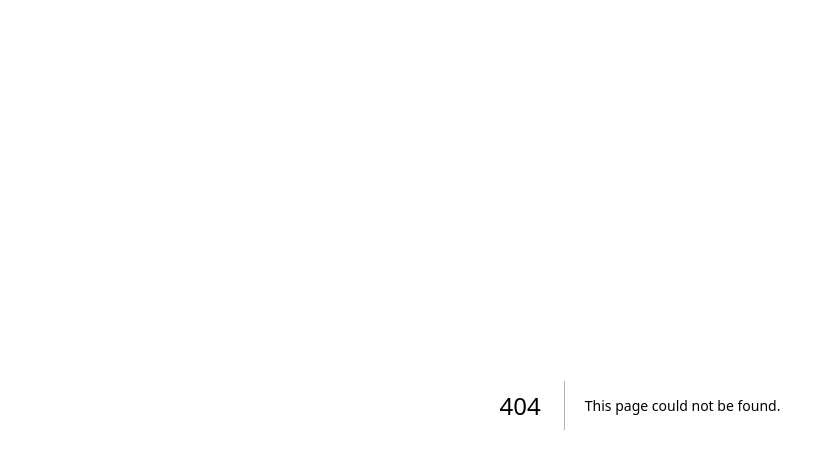
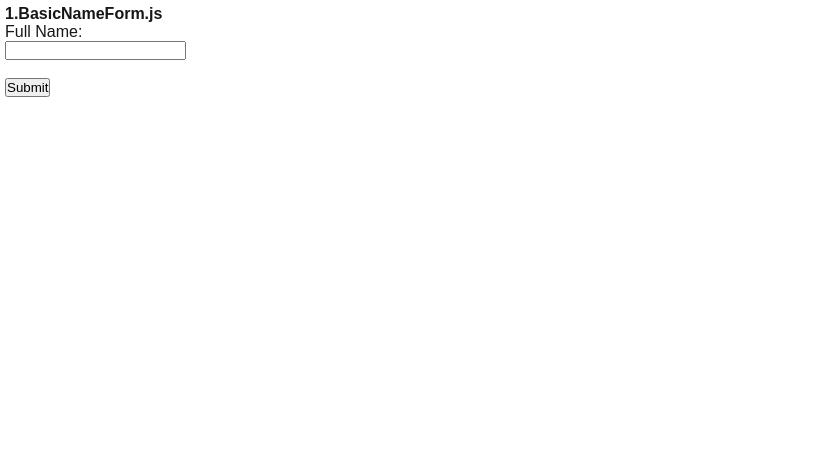
Before and after one commit to gkurkjian/WEB422_Week7_Forms_Introduction, a Next.js app in the folder my-app/: page /components/1.BasicNameForm in a window 1280 px wide. Before the commit this address had no page. Shown: the top 468 px of the page, without its empty margins (0-834 px from the left). Built offline with nearby package versions, Linux system fonts and the light colour scheme.

Commit message:
second commit, 1.BasicNameForm made for practice

```diff
--- /dev/null
+++ b/my-app/pages/components/1.BasicNameForm.js
@@ -0,0 +1,18 @@
+export default function BasicNameForm() {
+
+    function submitForm(e) {
+        e.preventDefault();
+        console.log("1.BasicNameForm.js --> form submitted");
+    }
+    return (
+        <>
+            <form onSubmit={submitForm}>
+                <h4>1.BasicNameForm.js</h4>
+                Full Name: <br />
+                <input type="text" name="fullName"/>
+                <br /><br />
+                <button type="submit">Submit</button>
+            </form>
+        </>
+    )
+}
--- a/my-app/pages/index.js
+++ b/my-app/pages/index.js
@@ -1,7 +1,10 @@
+import BasicNameForm from "./components/1.BasicNameForm";
+
 export default function Home() {
   return (
     <>
-      <h1>Form Introduction by Using React/Next.js</h1>
+      <h1>Form Introduction by Using React/Next.js</h1> <br /><br />
+      <BasicNameForm /> <br />
     </>
   );
 }
```
